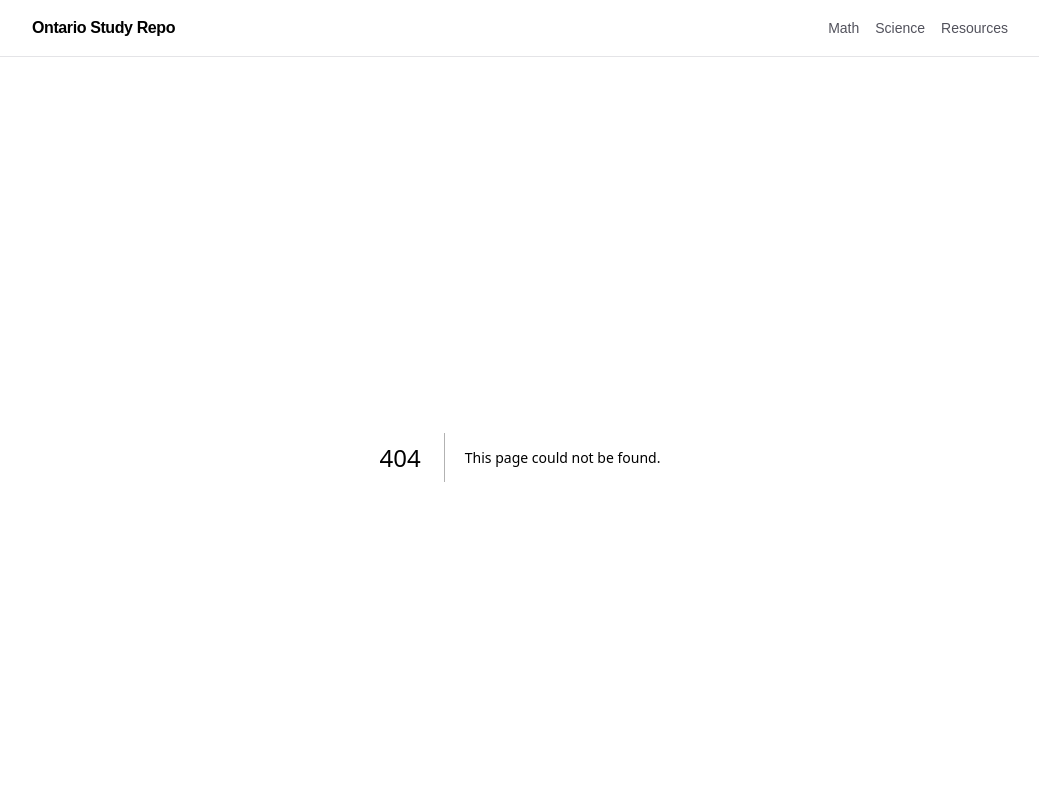
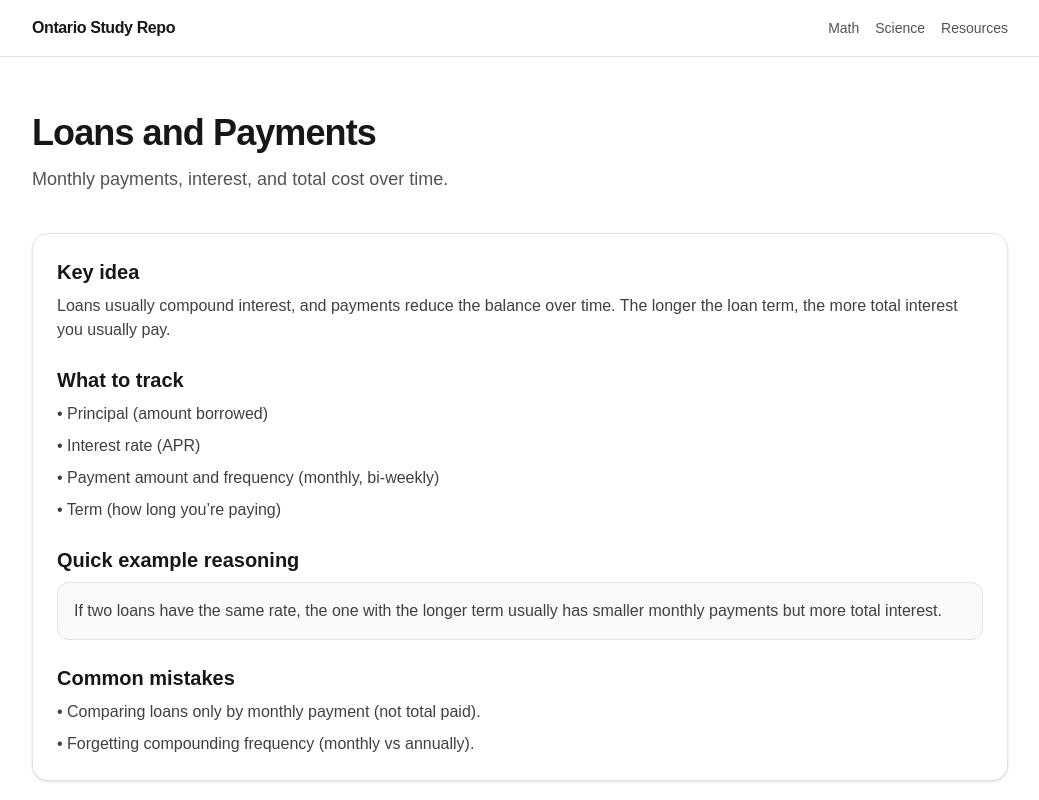
Before and after one commit to yuryplayz/ontario-study-repo, a Next.js app: page /math/grade11/financial-math/loans-payments in a window 1280 px wide. Before the commit this address had no page. Shown: the top 800 px of the page, without its empty margins (120-1159 px from the left). Built offline with nearby package versions, Linux system fonts and the light colour scheme.

Commit message:
Add Grade 11 financial math notes

```diff
--- /dev/null
+++ b/app/math/grade11/financial-math/budgeting/page.tsx
@@ -0,0 +1,51 @@
+import PageShell from "@/app/components/PageShell";
+
+export default function BudgetingNote() {
+  return (
+    <PageShell
+      title="Budgeting"
+      subtitle="A simple system to track money, plan spending, and hit savings goals."
+    >
+      <div className="rounded-2xl border border-zinc-200 bg-white p-6 shadow-sm space-y-6">
+        <section>
+          <h2 className="text-xl font-semibold mb-2">Basic budget structure</h2>
+          <ul className="space-y-2 text-zinc-700">
+            <li>• Income (money coming in)</li>
+            <li>• Fixed expenses (same each month: phone plan, subscriptions)</li>
+            <li>• Variable expenses (food, transport, entertainment)</li>
+            <li>• Savings goal (set aside first if possible)</li>
+          </ul>
+        </section>
+
+        <section>
+          <h2 className="text-xl font-semibold mb-2">Simple rule to start</h2>
+          <div className="rounded-xl bg-zinc-50 border border-zinc-200 p-4 space-y-2">
+            <p className="text-zinc-700">
+              Track every purchase for 1 week, then group into categories.
+              After that, set limits for each category.
+            </p>
+          </div>
+        </section>
+
+        <section>
+          <h2 className="text-xl font-semibold mb-2">Savings goal example</h2>
+          <p className="text-zinc-700">
+            If you want $600 in 3 months and you get paid weekly:
+          </p>
+          <div className="mt-3 rounded-xl bg-zinc-50 border border-zinc-200 p-4">
+            <p className="font-mono text-sm">3 months ≈ 12 weeks</p>
+            <p className="font-mono text-sm">$600 / 12 = $50 per week</p>
+          </div>
+        </section>
+
+        <section>
+          <h2 className="text-xl font-semibold mb-2">Common mistakes</h2>
+          <ul className="space-y-2 text-zinc-700">
+            <li>• Not tracking small purchases (they add up).</li>
+            <li>• Setting a budget with no buffer for unexpected costs.</li>
+          </ul>
+        </section>
+      </div>
+    </PageShell>
+  );
+}
--- /dev/null
+++ b/app/math/grade11/financial-math/compound-interest/page.tsx
@@ -0,0 +1,57 @@
+import PageShell from "@/app/components/PageShell";
+
+export default function CompoundInterestNote() {
+  return (
+    <PageShell
+      title="Compound Interest"
+      subtitle="Interest calculated on the principal AND previously earned interest."
+    >
+      <div className="rounded-2xl border border-zinc-200 bg-white p-6 shadow-sm space-y-6">
+        <section>
+          <h2 className="text-xl font-semibold mb-2">Formula</h2>
+          <div className="rounded-xl bg-zinc-50 border border-zinc-200 p-4 space-y-2">
+            <p className="font-mono text-sm">A = P(1 + r/n)^(nt)</p>
+            <ul className="ml-4 list-disc text-zinc-700">
+              <li>P = principal</li>
+              <li>r = annual interest rate (decimal)</li>
+              <li>n = number of compounds per year</li>
+              <li>t = time in years</li>
+            </ul>
+          </div>
+        </section>
+
+        <section>
+          <h2 className="text-xl font-semibold mb-2">Example</h2>
+          <div className="rounded-xl bg-zinc-50 border border-zinc-200 p-4 space-y-2">
+            <p className="text-zinc-700">
+              $1000 at 5% compounded monthly for 2 years.
+            </p>
+            <p className="font-mono text-sm">A = 1000(1 + 0.05/12)^(12·2)</p>
+            <p className="text-zinc-700">
+              This gives a total a bit above $1100 (depends on rounding).
+            </p>
+          </div>
+        </section>
+
+        <section>
+          <h2 className="text-xl font-semibold mb-2">Compounding frequency</h2>
+          <ul className="space-y-2 text-zinc-700">
+            <li>• Monthly: n = 12</li>
+            <li>• Quarterly: n = 4</li>
+            <li>• Semi-annually: n = 2</li>
+            <li>• Annually: n = 1</li>
+          </ul>
+        </section>
+
+        <section>
+          <h2 className="text-xl font-semibold mb-2">Common mistakes</h2>
+          <ul className="space-y-2 text-zinc-700">
+            <li>• Using percent instead of decimal for r.</li>
+            <li>• Forgetting nt in the exponent.</li>
+            <li>• Using months for t without converting to years.</li>
+          </ul>
+        </section>
+      </div>
+    </PageShell>
+  );
+}
--- /dev/null
+++ b/app/math/grade11/financial-math/loans-payments/page.tsx
@@ -0,0 +1,48 @@
+import PageShell from "@/app/components/PageShell";
+
+export default function LoansPaymentsNote() {
+  return (
+    <PageShell
+      title="Loans and Payments"
+      subtitle="Monthly payments, interest, and total cost over time."
+    >
+      <div className="rounded-2xl border border-zinc-200 bg-white p-6 shadow-sm space-y-6">
+        <section>
+          <h2 className="text-xl font-semibold mb-2">Key idea</h2>
+          <p className="text-zinc-700">
+            Loans usually compound interest, and payments reduce the balance over time.
+            The longer the loan term, the more total interest you usually pay.
+          </p>
+        </section>
+
+        <section>
+          <h2 className="text-xl font-semibold mb-2">What to track</h2>
+          <ul className="space-y-2 text-zinc-700">
+            <li>• Principal (amount borrowed)</li>
+            <li>• Interest rate (APR)</li>
+            <li>• Payment amount and frequency (monthly, bi-weekly)</li>
+            <li>• Term (how long you’re paying)</li>
+          </ul>
+        </section>
+
+        <section>
+          <h2 className="text-xl font-semibold mb-2">Quick example reasoning</h2>
+          <div className="rounded-xl bg-zinc-50 border border-zinc-200 p-4 space-y-2">
+            <p className="text-zinc-700">
+              If two loans have the same rate, the one with the longer term usually
+              has smaller monthly payments but more total interest.
+            </p>
+          </div>
+        </section>
+
+        <section>
+          <h2 className="text-xl font-semibold mb-2">Common mistakes</h2>
+          <ul className="space-y-2 text-zinc-700">
+            <li>• Comparing loans only by monthly payment (not total paid).</li>
+            <li>• Forgetting compounding frequency (monthly vs annually).</li>
+          </ul>
+        </section>
+      </div>
+    </PageShell>
+  );
+}
--- /dev/null
+++ b/app/math/grade11/financial-math/simple-interest/page.tsx
@@ -0,0 +1,45 @@
+import PageShell from "@/app/components/PageShell";
+
+export default function SimpleInterestNote() {
+  return (
+    <PageShell
+      title="Simple Interest"
+      subtitle="Interest that is calculated only on the principal."
+    >
+      <div className="rounded-2xl border border-zinc-200 bg-white p-6 shadow-sm space-y-6">
+        <section>
+          <h2 className="text-xl font-semibold mb-2">Formula</h2>
+          <div className="rounded-xl bg-zinc-50 border border-zinc-200 p-4 space-y-2">
+            <p className="font-mono text-sm">I = P r t</p>
+            <p className="text-zinc-700">I = interest, P = principal, r = rate (decimal), t = time (years)</p>
+          </div>
+        </section>
+
+        <section>
+          <h2 className="text-xl font-semibold mb-2">Total amount</h2>
+          <div className="rounded-xl bg-zinc-50 border border-zinc-200 p-4 space-y-2">
+            <p className="font-mono text-sm">A = P + I</p>
+            <p className="text-zinc-700">A is the total amount after interest.</p>
+          </div>
+        </section>
+
+        <section>
+          <h2 className="text-xl font-semibold mb-2">Example</h2>
+          <div className="rounded-xl bg-zinc-50 border border-zinc-200 p-4 space-y-2">
+            <p className="text-zinc-700">You invest $500 at 6% simple interest for 3 years.</p>
+            <p className="font-mono text-sm">I = 500(0.06)(3) = 90</p>
+            <p className="font-mono text-sm">A = 500 + 90 = 590</p>
+          </div>
+        </section>
+
+        <section>
+          <h2 className="text-xl font-semibold mb-2">Common mistakes</h2>
+          <ul className="space-y-2 text-zinc-700">
+            <li>• Not changing percent to a decimal (6% → 0.06).</li>
+            <li>• Using months for t without converting to years.</li>
+          </ul>
+        </section>
+      </div>
+    </PageShell>
+  );
+}
```
